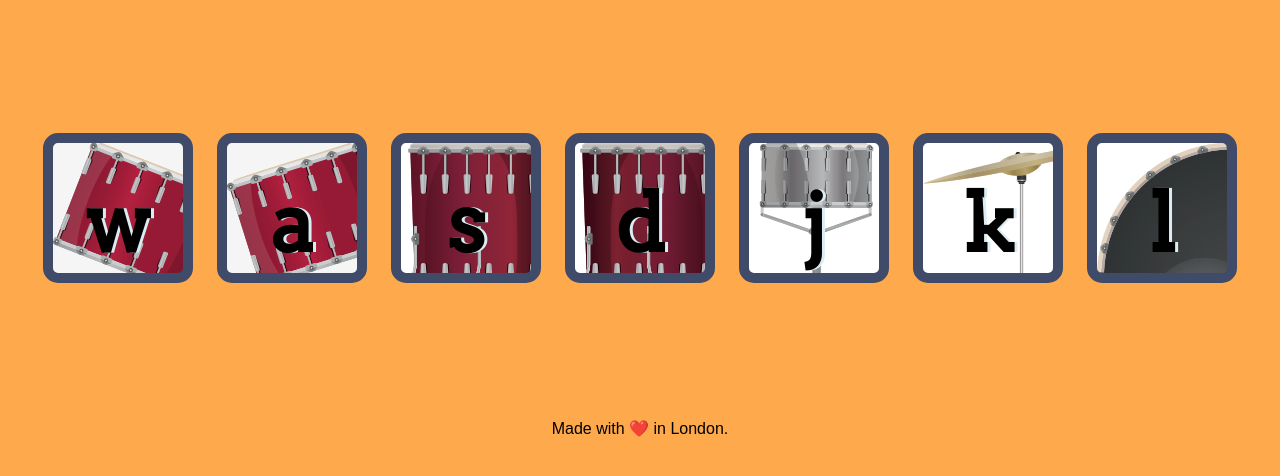
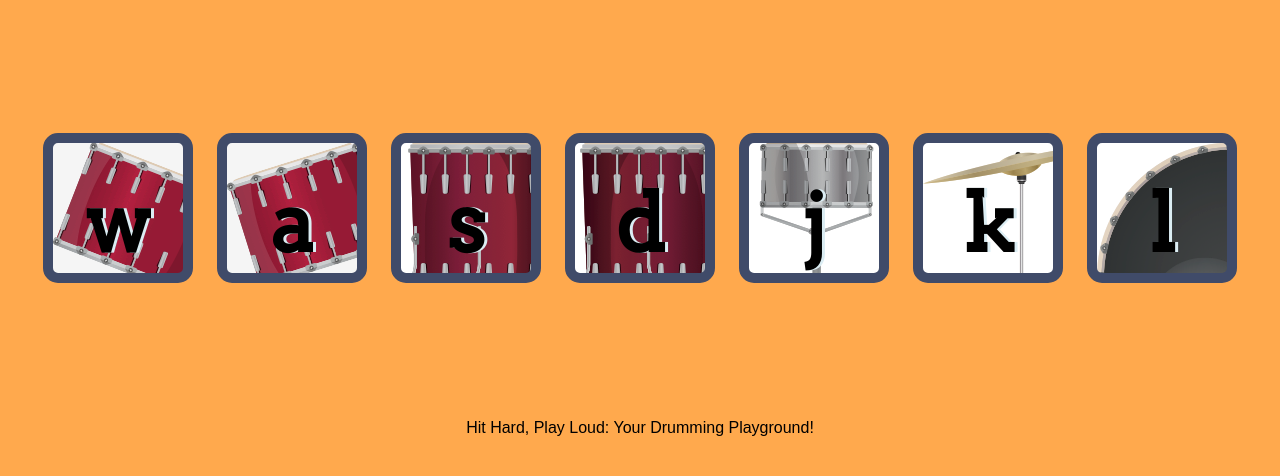
Before and after one commit to abhishek-singh016/DrumKit, a plain HTML site: page index.html in a window 1280 px wide. Shown: the part 156-632 px from the top of the page. Drawn offline with Linux system fonts and the light colour scheme.

Commit message:
Update index.html

```diff
--- a/index.html
+++ b/index.html
@@ -28,7 +28,7 @@
 </body>
 
 <footer>
-  Made with ❤️ in London.
+  Hit Hard, Play Loud: Your Drumming Playground!
 </footer>
 
 </html>
```
